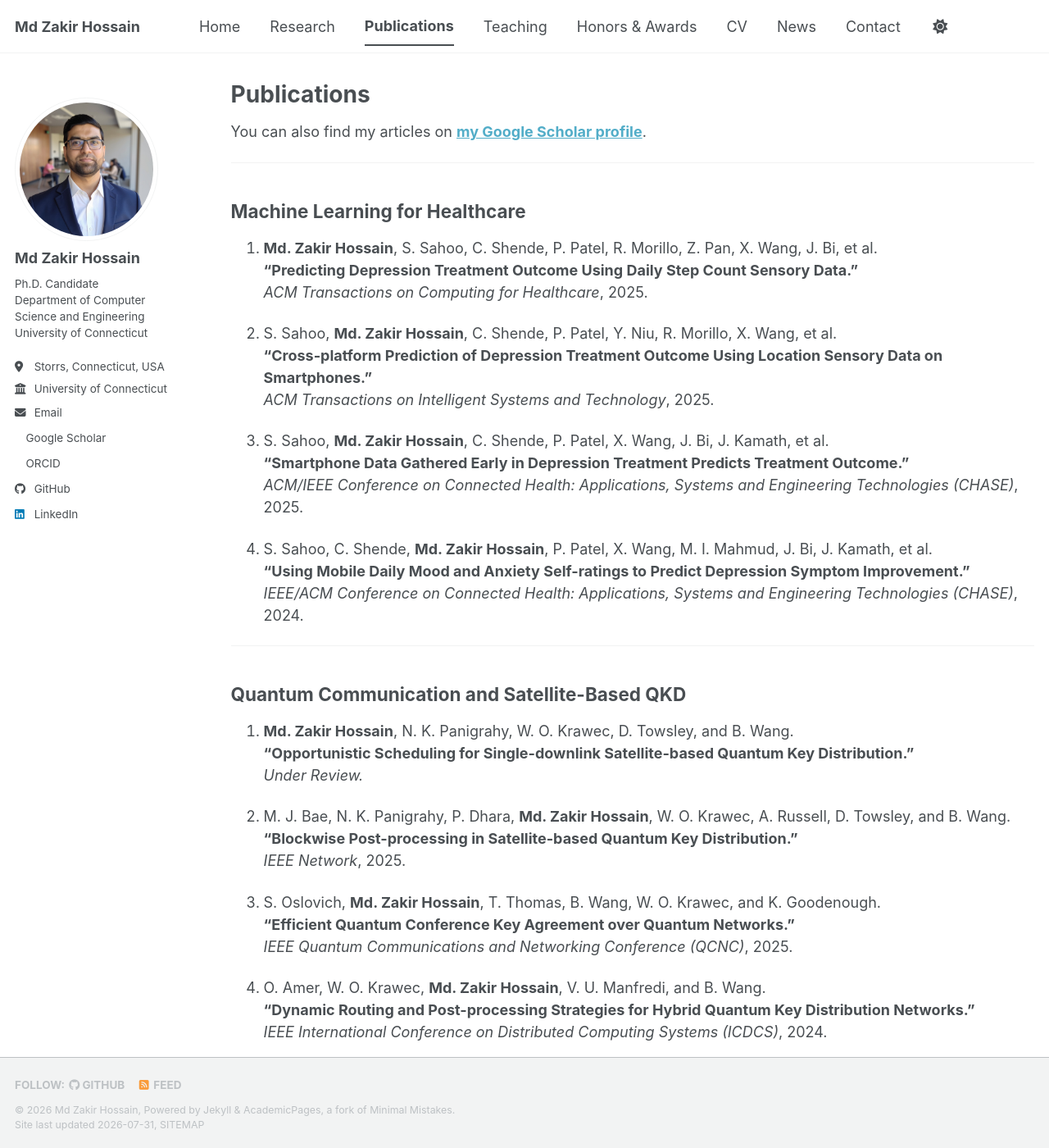
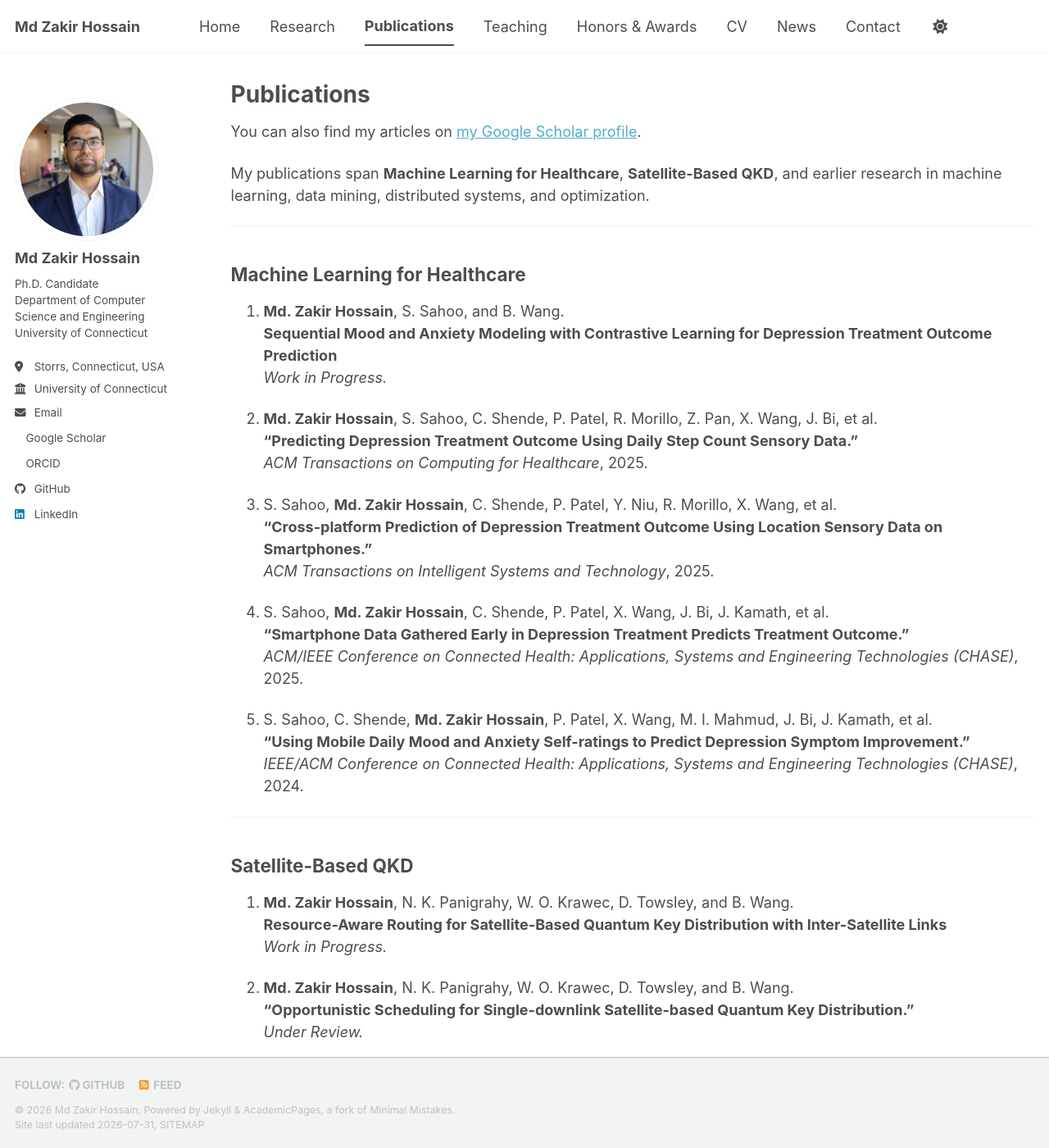
Before and after one commit to zakir-uconn/zakir-uconn.github.io, a Jekyll site: the page built from _pages/publications.md, in a window 1280 px wide and 1400 px high. Shown: the whole window at 82% size. Built offline with Jekyll 4.4.1, drawn with Linux system fonts in a browser that asks for light colours; a style sheet for code colours, icons or effects is not loaded.

Commit message:
Update publication entries and formatting

```diff
--- a/_pages/publications.md
+++ b/_pages/publications.md
@@ -5,49 +5,60 @@ permalink: /publications/
 author_profile: true
 ---
 
-You can also find my articles on [**my Google Scholar profile**](https://scholar.google.com/citations?user=-amIff0AAAAJ&hl=en).
+You can also find my articles on [my Google Scholar profile](https://scholar.google.com/citations?user=-amIff0AAAAJ&hl=en).
+
+My publications span **Machine Learning for Healthcare**, **Satellite-Based QKD**, and earlier research in machine learning, data mining, distributed systems, and optimization.
+
 
 ---
 
 ## Machine Learning for Healthcare
 
-1. **Md. Zakir Hossain**, S. Sahoo, C. Shende, P. Patel, R. Morillo, Z. Pan, X. Wang, J. Bi, et al.
+1. **Md. Zakir Hossain**, S. Sahoo, and B. Wang.
+   **Sequential Mood and Anxiety Modeling with Contrastive Learning for Depression Treatment Outcome Prediction**
+   *Work in Progress.*
+
+2. **Md. Zakir Hossain**, S. Sahoo, C. Shende, P. Patel, R. Morillo, Z. Pan, X. Wang, J. Bi, et al.
    **"Predicting Depression Treatment Outcome Using Daily Step Count Sensory Data."**
    *ACM Transactions on Computing for Healthcare*, 2025.
 
-2. S. Sahoo, **Md. Zakir Hossain**, C. Shende, P. Patel, Y. Niu, R. Morillo, X. Wang, et al.
+3. S. Sahoo, **Md. Zakir Hossain**, C. Shende, P. Patel, Y. Niu, R. Morillo, X. Wang, et al.
    **"Cross-platform Prediction of Depression Treatment Outcome Using Location Sensory Data on Smartphones."**
    *ACM Transactions on Intelligent Systems and Technology*, 2025.
 
-3. S. Sahoo, **Md. Zakir Hossain**, C. Shende, P. Patel, X. Wang, J. Bi, J. Kamath, et al.
+4. S. Sahoo, **Md. Zakir Hossain**, C. Shende, P. Patel, X. Wang, J. Bi, J. Kamath, et al.
    **"Smartphone Data Gathered Early in Depression Treatment Predicts Treatment Outcome."**
    *ACM/IEEE Conference on Connected Health: Applications, Systems and Engineering Technologies (CHASE)*, 2025.
 
-4. S. Sahoo, C. Shende, **Md. Zakir Hossain**, P. Patel, X. Wang, M. I. Mahmud, J. Bi, J. Kamath, et al.
+5. S. Sahoo, C. Shende, **Md. Zakir Hossain**, P. Patel, X. Wang, M. I. Mahmud, J. Bi, J. Kamath, et al.
    **"Using Mobile Daily Mood and Anxiety Self-ratings to Predict Depression Symptom Improvement."**
    *IEEE/ACM Conference on Connected Health: Applications, Systems and Engineering Technologies (CHASE)*, 2024.
 
 ---
 
-## Quantum Communication and Satellite-Based QKD
+## Satellite-Based QKD
 
 1. **Md. Zakir Hossain**, N. K. Panigrahy, W. O. Krawec, D. Towsley, and B. Wang.
+   **Resource-Aware Routing for Satellite-Based Quantum Key Distribution with Inter-Satellite Links**
+   *Work in Progress.*
+
+2. **Md. Zakir Hossain**, N. K. Panigrahy, W. O. Krawec, D. Towsley, and B. Wang.
    **"Opportunistic Scheduling for Single-downlink Satellite-based Quantum Key Distribution."**
    *Under Review.*
 
-2. M. J. Bae, N. K. Panigrahy, P. Dhara, **Md. Zakir Hossain**, W. O. Krawec, A. Russell, D. Towsley, and B. Wang.
+3. M. J. Bae, N. K. Panigrahy, P. Dhara, **Md. Zakir Hossain**, W. O. Krawec, A. Russell, D. Towsley, and B. Wang.
    **"Blockwise Post-processing in Satellite-based Quantum Key Distribution."**
    *IEEE Network*, 2025.
 
-3. S. Oslovich, **Md. Zakir Hossain**, T. Thomas, B. Wang, W. O. Krawec, and K. Goodenough.
+4. S. Oslovich, **Md. Zakir Hossain**, T. Thomas, B. Wang, W. O. Krawec, and K. Goodenough.
    **"Efficient Quantum Conference Key Agreement over Quantum Networks."**
    *IEEE Quantum Communications and Networking Conference (QCNC)*, 2025.
 
-4. O. Amer, W. O. Krawec, **Md. Zakir Hossain**, V. U. Manfredi, and B. Wang.
+5. O. Amer, W. O. Krawec, **Md. Zakir Hossain**, V. U. Manfredi, and B. Wang.
    **"Dynamic Routing and Post-processing Strategies for Hybrid Quantum Key Distribution Networks."**
    *IEEE International Conference on Distributed Computing Systems (ICDCS)*, 2024.
 
-5. R. Maule, N. K. Panigrahy, N. L. Anipeddi, P. Dhara, D. Kilbane, **Md. Zakir Hossain**, W. O. Krawec, D. Towsley, and B. Wang.
+6. R. Maule, N. K. Panigrahy, N. L. Anipeddi, P. Dhara, D. Kilbane, **Md. Zakir Hossain**, W. O. Krawec, D. Towsley, and B. Wang.
    **"Fair and Efficient Scheduling Strategies for Satellite Assisted Quantum Key Distribution Systems."**
    *IEEE International Conference on Quantum Computing and Engineering (QCE)*, 2024.
 
```
